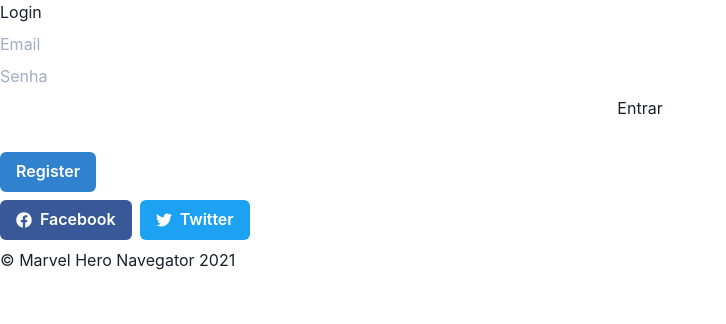
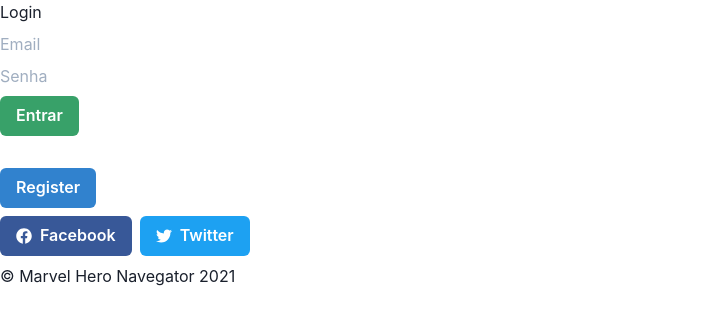
Before and after one commit to dekopossas/marvel-hero-navigator, a React (Create React App) app in the folder marvel-hero-navegator-frontend/: page /login in a window 1280 px wide. Shown: the top 324 px of the page, without its empty margins (0-726 px from the left). Built offline with nearby package versions, Linux system fonts and the light colour scheme.

Commit message:
troquei o button de entrar

```diff
--- a/marvel-hero-navegator-frontend/src/pages/Login/index.jsx
+++ b/marvel-hero-navegator-frontend/src/pages/Login/index.jsx
@@ -26,9 +26,15 @@
             data-testid="password-input"
           />
         </label>
-        <button className="btn btn-lg btn-danger btn-block" type="button" data-testid="signin-btn">
-          Entrar
-        </button>
+        <Link to="/home">
+          <Button
+            colorScheme="green"
+            type="button"
+            data-testid="signin-btn"
+          >
+            Entrar
+          </Button>
+        </Link>
         <br />
         <Link to="/register">
           <Button
```
